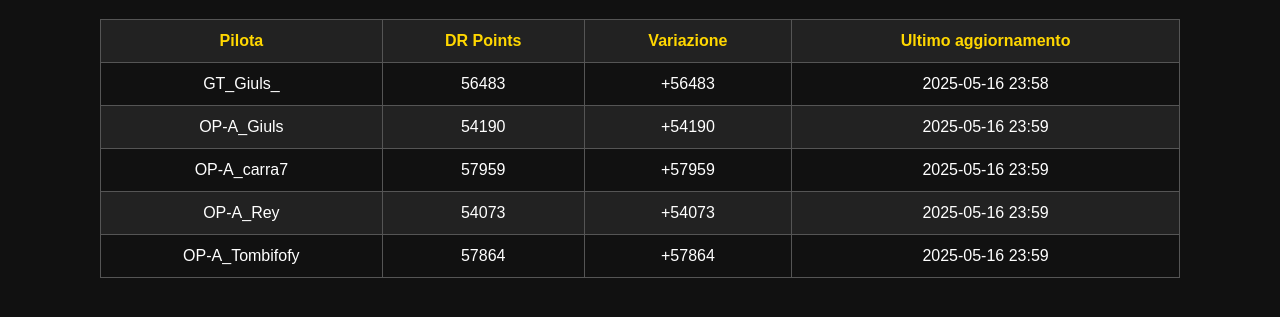
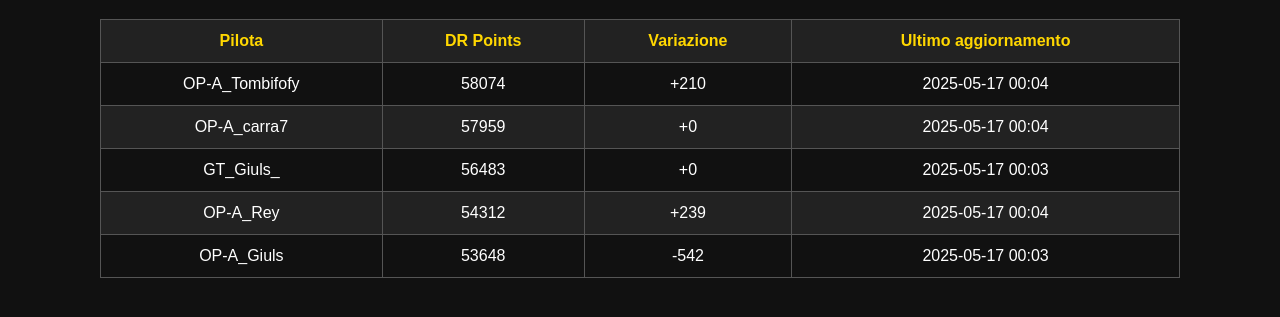
Before and after one commit to Giuls81/gt7dr, a plain HTML site: page index.html in a window 1280 px wide. Shown: the part 101-418 px from the top of the page. Drawn offline with Linux system fonts and the light colour scheme.

Commit message:
Aggiornamento DR con estrazione precisa

```diff
--- a/index.html
+++ b/index.html
@@ -20,11 +20,11 @@
             <tr><th>Pilota</th><th>DR Points</th><th>Variazione</th><th>Ultimo aggiornamento</th></tr>
         </thead>
         <tbody>
-<tr><td>GT_Giuls_</td><td>56483</td><td>+56483</td><td>2025-05-16 23:58</td></tr>
-<tr><td>OP-A_Giuls</td><td>54190</td><td>+54190</td><td>2025-05-16 23:59</td></tr>
-<tr><td>OP-A_carra7</td><td>57959</td><td>+57959</td><td>2025-05-16 23:59</td></tr>
-<tr><td>OP-A_Rey</td><td>54073</td><td>+54073</td><td>2025-05-16 23:59</td></tr>
-<tr><td>OP-A_Tombifofy</td><td>57864</td><td>+57864</td><td>2025-05-16 23:59</td></tr>
+<tr><td>OP-A_Tombifofy</td><td>58074</td><td>+210</td><td>2025-05-17 00:04</td></tr>
+<tr><td>OP-A_carra7</td><td>57959</td><td>+0</td><td>2025-05-17 00:04</td></tr>
+<tr><td>GT_Giuls_</td><td>56483</td><td>+0</td><td>2025-05-17 00:03</td></tr>
+<tr><td>OP-A_Rey</td><td>54312</td><td>+239</td><td>2025-05-17 00:04</td></tr>
+<tr><td>OP-A_Giuls</td><td>53648</td><td>-542</td><td>2025-05-17 00:03</td></tr>
         </tbody>
     </table>
 </body>
```
